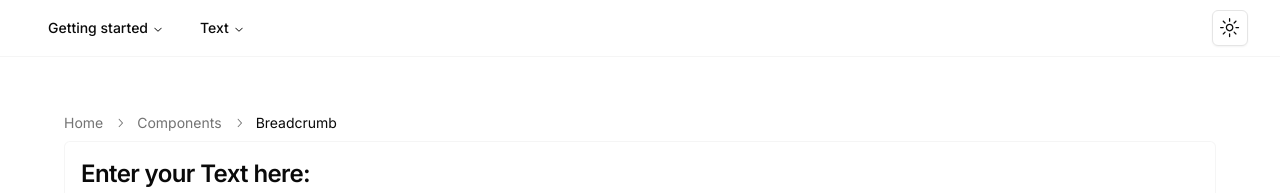
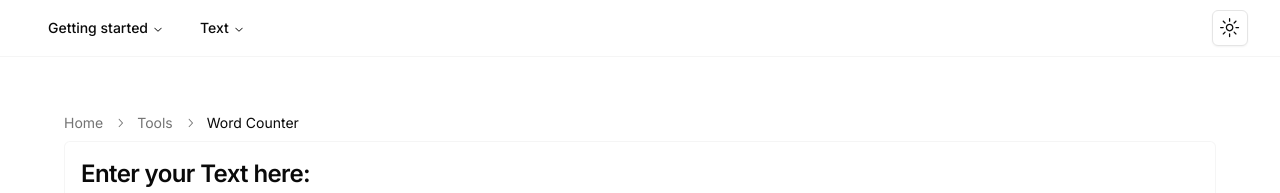
Before and after one commit to kashka-toolbox/open-toolbox, a Next.js app: page /tools/word-counter in a window 1280 px wide. Shown: the top 193 px of the page. Built offline with nearby package versions, Linux system fonts and the light colour scheme.

Commit message:
feat: display tool title in Breadcrumb element

```diff
--- a/src/app/tools/layout.tsx
+++ b/src/app/tools/layout.tsx
@@ -1,4 +1,8 @@
+"use client";
+
 import { Breadcrumb, BreadcrumbItem, BreadcrumbLink, BreadcrumbList, BreadcrumbPage, BreadcrumbSeparator } from "@/components/ui/breadcrumb";
+import { getTitleByHref } from "@/lib/navigation";
+import { usePathname } from "next/navigation";
 
 
 export default function Layout({
@@ -6,6 +10,9 @@ export default function Layout({
 }: Readonly<{
   children: React.ReactNode;
 }>) {
+  const pathname = usePathname()
+  const pageTitle = getTitleByHref(pathname);
+
   return (
     <main className="mx-auto max-w-screen-2xl p-8 pt-6">
       <section className="pb-2">
@@ -16,11 +23,11 @@ export default function Layout({
             </BreadcrumbItem>
             <BreadcrumbSeparator />
             <BreadcrumbItem>
-              <BreadcrumbLink href="/components">Components</BreadcrumbLink>
+              <BreadcrumbLink href="/tools">Tools</BreadcrumbLink>
             </BreadcrumbItem>
             <BreadcrumbSeparator />
             <BreadcrumbItem>
-              <BreadcrumbPage>Breadcrumb</BreadcrumbPage>
+              <BreadcrumbPage>{pageTitle}</BreadcrumbPage>
             </BreadcrumbItem>
           </BreadcrumbList>
         </Breadcrumb>
--- a/src/lib/navigation.ts
+++ b/src/lib/navigation.ts
@@ -64,3 +64,9 @@ export const menuData: Array<Displayable & DisplayInMenuField & {
       ],
     },
   ];
+
+export function getTitleByHref (href: string): string | undefined {
+  return menuData
+    .flatMap(category => category.items)
+    .find(item => item.href === href)?.title;
+}
```
